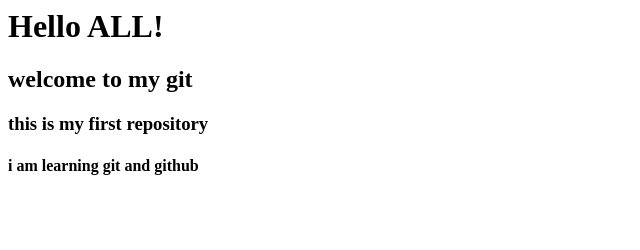
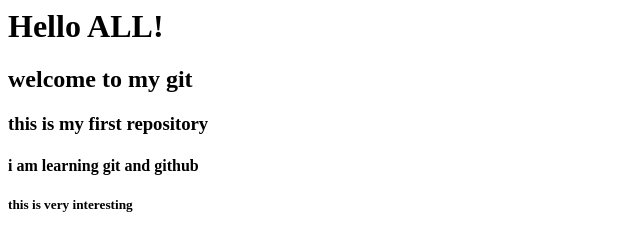
Before and after one commit to jayachandrareddy2702/My-Internship, a plain HTML site: page index.html in a window 1280 px wide. Shown: the whole page, without its empty margins (0-640 px from the left). Drawn offline with Linux system fonts and the light colour scheme.

Commit message:
Commited Successfuly

```diff
--- a/index.html
+++ b/index.html
@@ -5,3 +5,5 @@
 <h3>this is my first repository</h3>
 
 <h4>i am learning git and github</h4>
+
+<h5>this is very interesting</h5>
```
